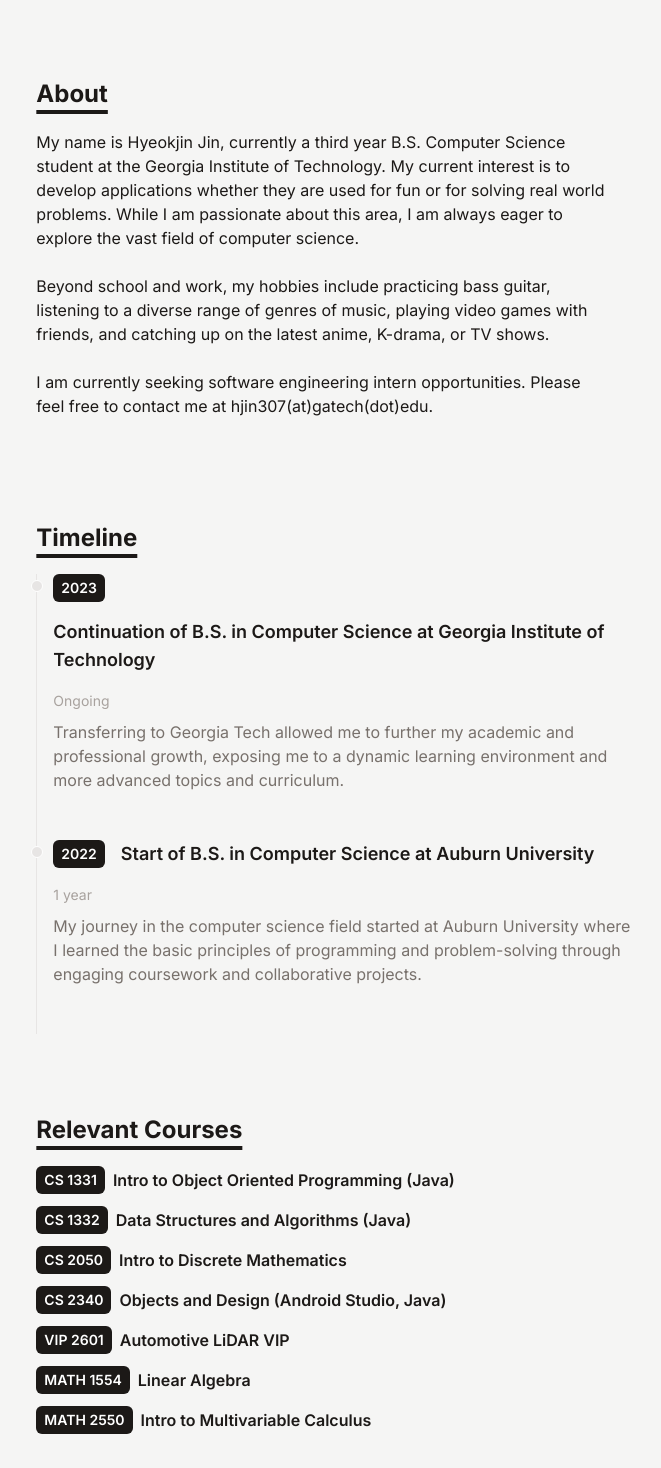
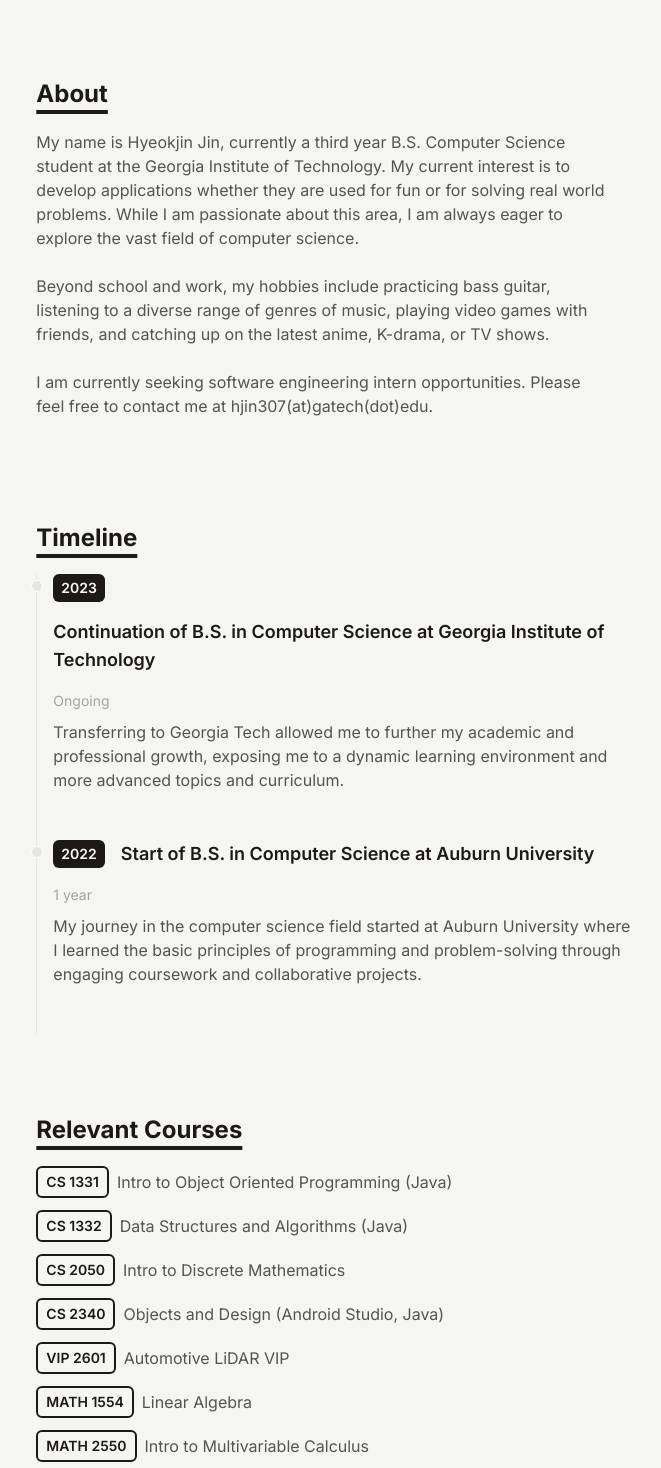
Before and after one commit to hyeokjinjin/hyeokjinjin.github.io, a React (Vite) app: page / in a window 1280 px wide. Shown: the part 1102-2570 px from the top of the page, without its empty margins (305-966 px from the left). Built offline with nearby package versions, Linux system fonts and the light colour scheme.

Commit message:
Updated Text Colors and Icons

```diff
--- a/src/components/About.jsx
+++ b/src/components/About.jsx
@@ -6,9 +6,9 @@
         <div className="flex flex-col md:flex-row justify-center my-20">
             <div className="w-full md:w-7/12">
                 <Title>About</Title>
-                <p className='text-md max-w-xl mb-6'>My name is Hyeokjin Jin, currently a third year B.S. Computer Science student at the Georgia Institute of Technology. My current interest is to develop applications whether they are used for fun or for solving real world problems. While I am passionate about this area, I am always eager to explore the vast field of computer science.</p>
-                <p className='text-md max-w-xl mb-6'>Beyond school and work, my hobbies include practicing bass guitar, listening to a diverse range of genres of music, playing video games with friends, and catching up on the latest anime, K-drama, or TV shows.</p>
-                <p className='text-md max-w-xl mb-6'>I am currently seeking software engineering intern opportunities. Please feel free to contact me at hjin307(at)gatech(dot)edu.</p>
+                <p className='text-md max-w-xl mb-6 text-stone-600 dark:text-stone-300'>My name is Hyeokjin Jin, currently a third year B.S. Computer Science student at the Georgia Institute of Technology. My current interest is to develop applications whether they are used for fun or for solving real world problems. While I am passionate about this area, I am always eager to explore the vast field of computer science.</p>
+                <p className='text-md max-w-xl mb-6 text-stone-600 dark:text-stone-300'>Beyond school and work, my hobbies include practicing bass guitar, listening to a diverse range of genres of music, playing video games with friends, and catching up on the latest anime, K-drama, or TV shows.</p>
+                <p className='text-md max-w-xl mb-6 text-stone-600 dark:text-stone-300'>I am currently seeking software engineering intern opportunities. Please feel free to contact me at hjin307(at)gatech(dot)edu.</p>
             </div>
         </div>
     )
--- a/src/components/CoursesItem.jsx
+++ b/src/components/CoursesItem.jsx
@@ -3,10 +3,13 @@
 function CoursesItem({name, desc}) {
     return (
         <p className="flex flex-wrap gap-1 sm:gap-2 flex-col sm:flex-row items-start sm:items-center justify-start text-xs sm:text-sm mb-3">
-            <span className="inline-block px-2 py-1 font-semibold text-white dark:text-stone-900 bg-stone-900 dark:bg-white rounded-md">
+            <span className="inline-block px-2 py-1 font-semibold text-stone-900 dark:text-white border-2 border-stone-900 dark:border-white rounded-md overflow-hidden">
                 {name}
             </span>
-            <h3 className="text-base font-semibold text-stone-900 dark:text-white">
+            {/* <span className="inline-block px-2 py-1 font-semibold text-white dark:text-stone-900 bg-stone-900 dark:bg-white rounded-md">
+                {name}
+            </span> */}
+            <h3 className="text-base font-normal text-stone-600 dark:text-stone-300">
                 {desc}
             </h3>
         </p>
--- a/src/components/TimelineItem.jsx
+++ b/src/components/TimelineItem.jsx
@@ -16,7 +16,7 @@
                         {duration}
                     </div>
                 </p>
-                <p className="my-2 text-base font-normal text-stone-500 dark:text-stone-400">
+                <p className="my-2 text-base font-normal text-stone-600 dark:text-stone-300">
                     {details}
                 </p>
             </li>
```
